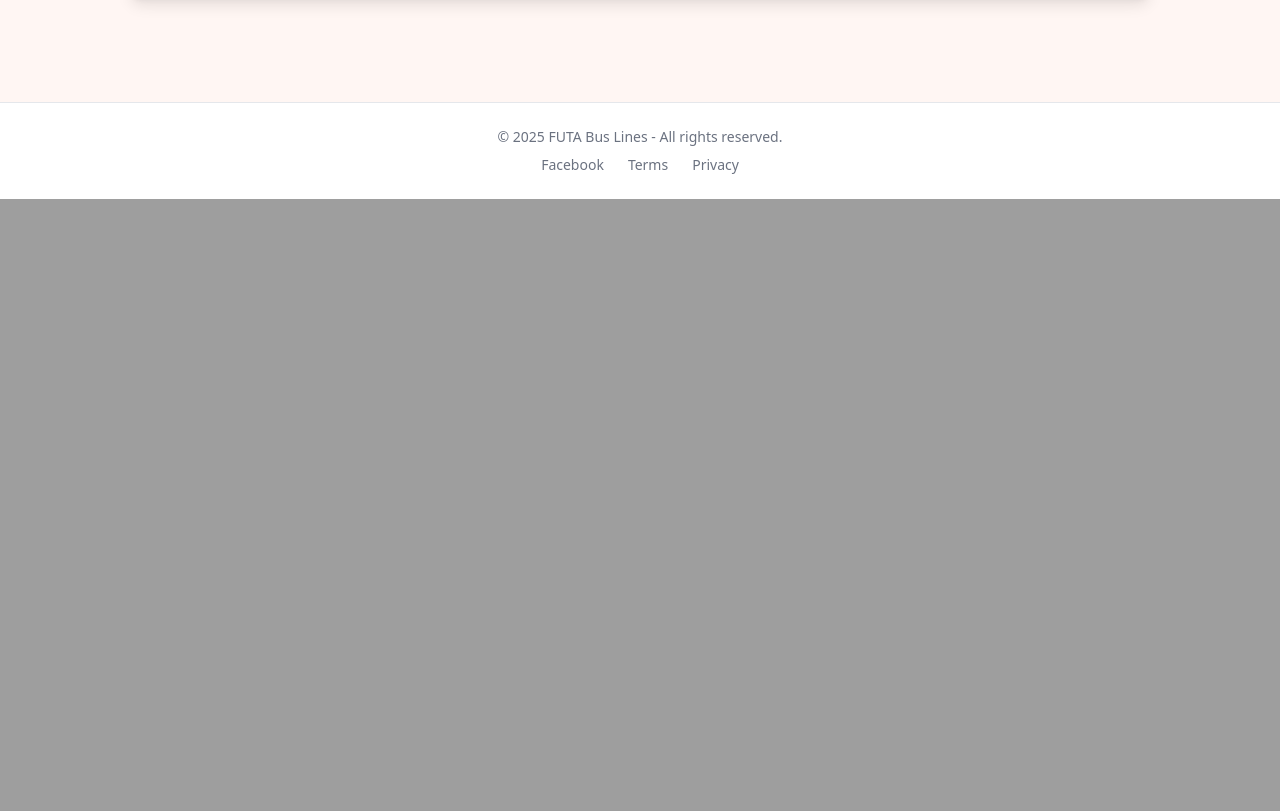
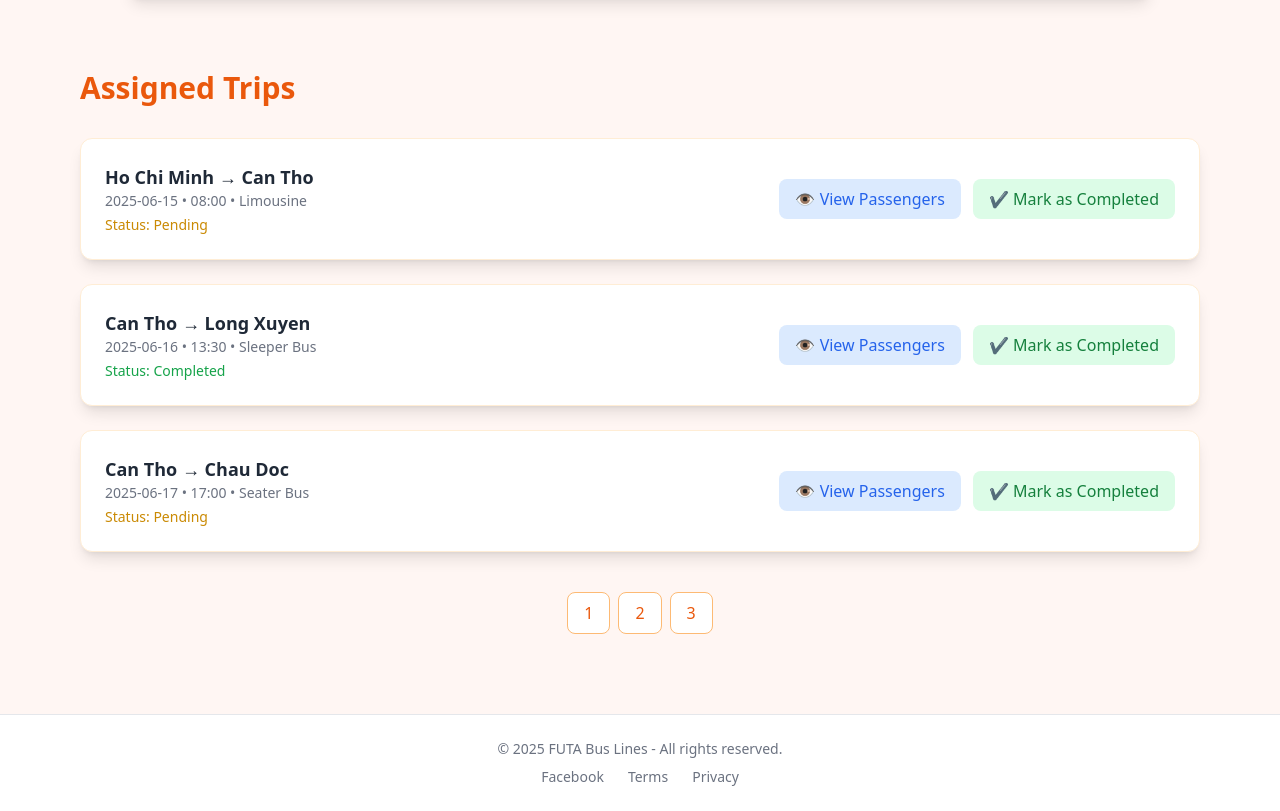
Before and after one commit to phamvanhoai/busticketbooking, a Java web app: template src/main/webapp/WEB-INF/driver/assigned-trips.jsp in a window 1280 px wide. Shown: the part 858-1669 px from the top of the page. Before the commit the page ends 1057 px from the top, so only its background shows below. Run offline with Tomcat 11, a stand-in JSP engine, Linux system fonts and the light colour scheme; the template is opened without the code that fills it, so the values that code supplies are empty; some libraries are stand-ins or nearby versions.

Commit message:
update UI assigned trip for driver

```diff
--- a/src/main/webapp/WEB-INF/driver/assigned-trips.jsp
+++ b/src/main/webapp/WEB-INF/driver/assigned-trips.jsp
@@ -9,6 +9,78 @@
 
 <%@include file="/WEB-INF/include/banner.jsp" %>
 
+<body class="bg-[#f9fafb]">
+
+    <div class="max-w-6xl mx-auto mt-12 px-4">
+        <h2 class="text-3xl font-bold text-orange-600 mb-8">Assigned Trips</h2>
+
+        <!-- Trip 1 -->
+        <div class="bg-white rounded-xl shadow-lg p-6 flex flex-col md:flex-row md:items-center md:justify-between border border-orange-100 mb-6">
+            <div class="mb-4 md:mb-0">
+                <p class="text-lg font-semibold text-gray-800">Ho Chi Minh → Can Tho</p>
+                <p class="text-sm text-gray-500">2025-06-15 • 08:00 • Limousine</p>
+                <p class="text-sm font-medium mt-1 text-yellow-600">Status: Pending</p>
+            </div>
+
+            <div class="flex gap-3">
+                <button class="bg-blue-100 text-blue-600 px-4 py-2 rounded-lg flex items-center gap-2 hover:bg-blue-200">
+                    👁️ View Passengers
+                </button>
+                <button class="bg-green-100 text-green-700 px-4 py-2 rounded-lg flex items-center gap-2 hover:bg-green-200">
+                    ✔️ Mark as Completed
+                </button>
+            </div>
+        </div>
+
+        <!-- Trip 2 -->
+        <div class="bg-white rounded-xl shadow-lg p-6 flex flex-col md:flex-row md:items-center md:justify-between border border-orange-100 mb-6">
+            <div class="mb-4 md:mb-0">
+                <p class="text-lg font-semibold text-gray-800">Can Tho → Long Xuyen</p>
+                <p class="text-sm text-gray-500">2025-06-16 • 13:30 • Sleeper Bus</p>
+                <p class="text-sm font-medium mt-1 text-green-600">Status: Completed</p>
+            </div>
+
+            <div class="flex gap-3">
+                <button class="bg-blue-100 text-blue-600 px-4 py-2 rounded-lg flex items-center gap-2 hover:bg-blue-200">
+                    👁️ View Passengers
+                </button>
+                <button class="bg-green-100 text-green-700 px-4 py-2 rounded-lg flex items-center gap-2 hover:bg-green-200" disabled>
+                    ✔️ Mark as Completed
+                </button>
+            </div>
+        </div>
+
+        <!-- Trip 3 -->
+        <div class="bg-white rounded-xl shadow-lg p-6 flex flex-col md:flex-row md:items-center md:justify-between border border-orange-100 mb-6">
+            <div class="mb-4 md:mb-0">
+                <p class="text-lg font-semibold text-gray-800">Can Tho → Chau Doc</p>
+                <p class="text-sm text-gray-500">2025-06-17 • 17:00 • Seater Bus</p>
+                <p class="text-sm font-medium mt-1 text-yellow-600">Status: Pending</p>
+            </div>
+
+            <div class="flex gap-3">
+                <button class="bg-blue-100 text-blue-600 px-4 py-2 rounded-lg flex items-center gap-2 hover:bg-blue-200">
+                    👁️ View Passengers
+                </button>
+                <button class="bg-green-100 text-green-700 px-4 py-2 rounded-lg flex items-center gap-2 hover:bg-green-200">
+                    ✔️ Mark as Completed
+                </button>
+            </div>
+        </div>
+
+        <!-- Pagination -->
+        <div class="flex justify-center mt-10 gap-2">
+            <button class="px-4 py-2 rounded-lg border bg-white text-orange-600 border-orange-300 hover:bg-orange-100">
+                1
+            </button>
+            <button class="px-4 py-2 rounded-lg border bg-white text-orange-600 border-orange-300 hover:bg-orange-100">
+                2
+            </button>
+            <button class="px-4 py-2 rounded-lg border bg-white text-orange-600 border-orange-300 hover:bg-orange-100">
+                3
+            </button>
+        </div>
+    </div>
 
 <%-- CONTENT HERE--%>
 
--- a/src/main/webapp/WEB-INF/driver/driver-dashboard.jsp
+++ b/src/main/webapp/WEB-INF/driver/driver-dashboard.jsp
@@ -65,13 +65,13 @@
         <!-- Quick Actions -->
         <div class="flex flex-col md:flex-row gap-4">
             <a
-                href="/assigned-trips"
+                href="${pageContext.servletContext.contextPath}/driver/assigned-trips"
                 class="flex-1 bg-orange-500 text-white text-center py-3 rounded-lg font-semibold hover:bg-orange-600 transition"
             >
                 View Assigned Trips
             </a>
             <a
-                href="/request-trip-change"
+                href="${pageContext.servletContext.contextPath}/driver/trip-change"
                 class="flex-1 bg-gray-100 text-orange-600 text-center py-3 rounded-lg font-semibold hover:bg-orange-200 transition border"
             >
                 Request Trip Change
```
Also changed, not shown: src/main/java/busticket/controller/DriverAssignedTripsServlet.java (added, +57 -0 lines), src/main/webapp/WEB-INF/web.xml (+8 -0 lines), 5 other files.
